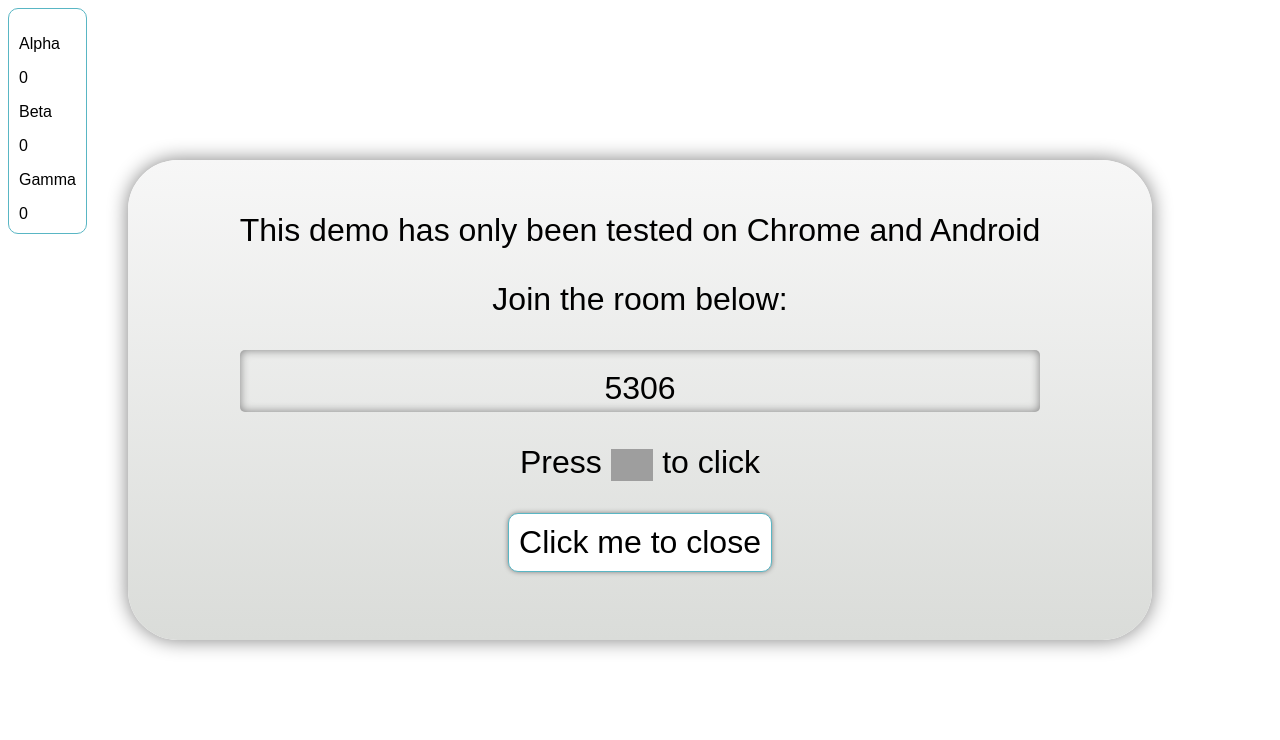
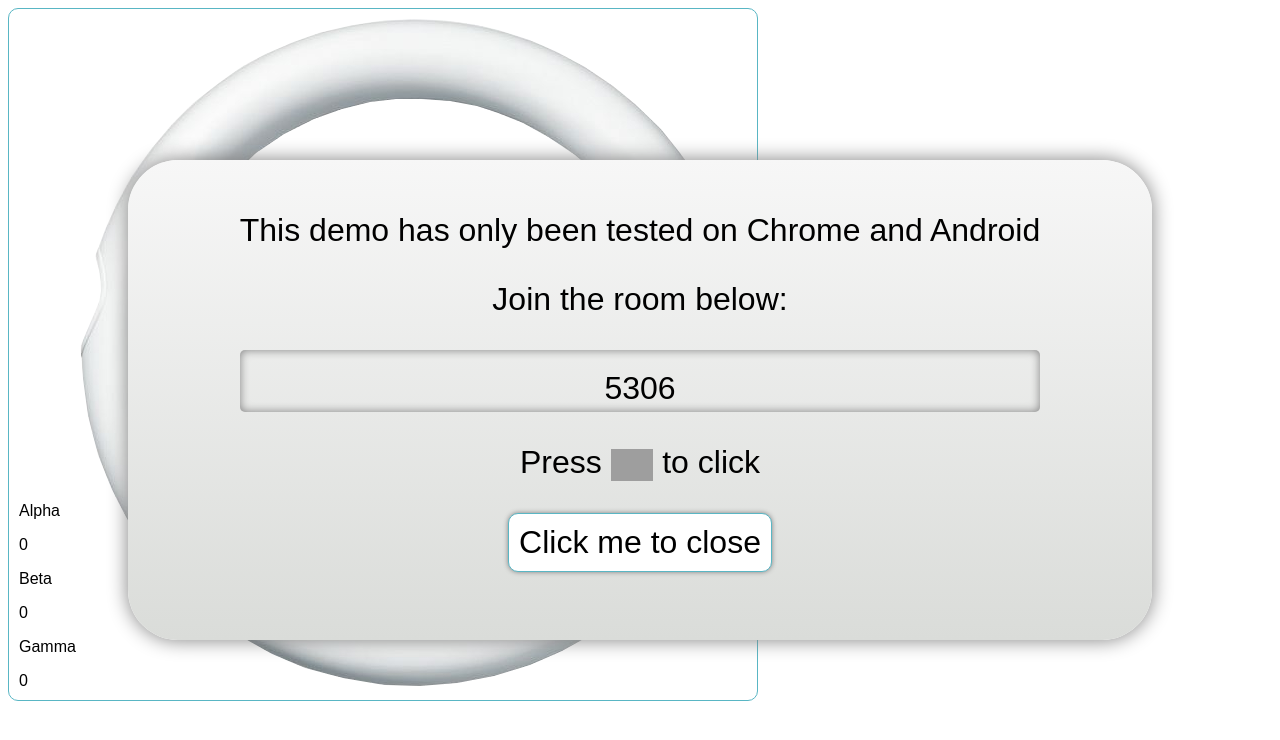
Before and after one commit to sonjoonho/flask-wii, a Flask app: page / in a window 1280 px wide. Shown: the top 740 px of the page. Run offline with Flask 2, Linux system fonts and the light colour scheme; some libraries are stand-ins or nearby versions; grey boxes are pictures that could not be loaded.

Commit message:
Added steering wheel

```diff
--- a/flask_wii/static/server/server.js
+++ b/flask_wii/static/server/server.js
@@ -56,6 +56,11 @@ $(document).ready(function() {
 
     let cursor = document.getElementById("cursor" + sid);
 
+    if (alpha > 40 && alpha < 140) {
+      let wheel = document.getElementById("wii_wheel");
+      wheel.style.transform = "rotate(" + beta + "deg)";
+    } else {
+
       cursorPosition = {
         x: position.x * screenWidth,
         y: position.y * screenHeight
@@ -69,6 +74,7 @@ $(document).ready(function() {
       cursor.style.msTransform = "rotate(" + gamma + "deg)";
       // Standard
       cursor.style.transform = "rotate(" + gamma + "deg)";
+    }
   });
 
   /**
--- a/flask_wii/templates/server/server.html
+++ b/flask_wii/templates/server/server.html
@@ -35,6 +35,8 @@
     <p>Gamma</p>
     <div id="gamma">0</div>
   </div>
+
+  <img id="wii_wheel" src={{ url_for("static", filename="icons/wii_wheel.png") }}>
 </div>
 
 
```
Also changed, not shown: flask_wii/static/icons/wii_wheel.png (added). Lines whose indentation alone changed are shown as unchanged.
